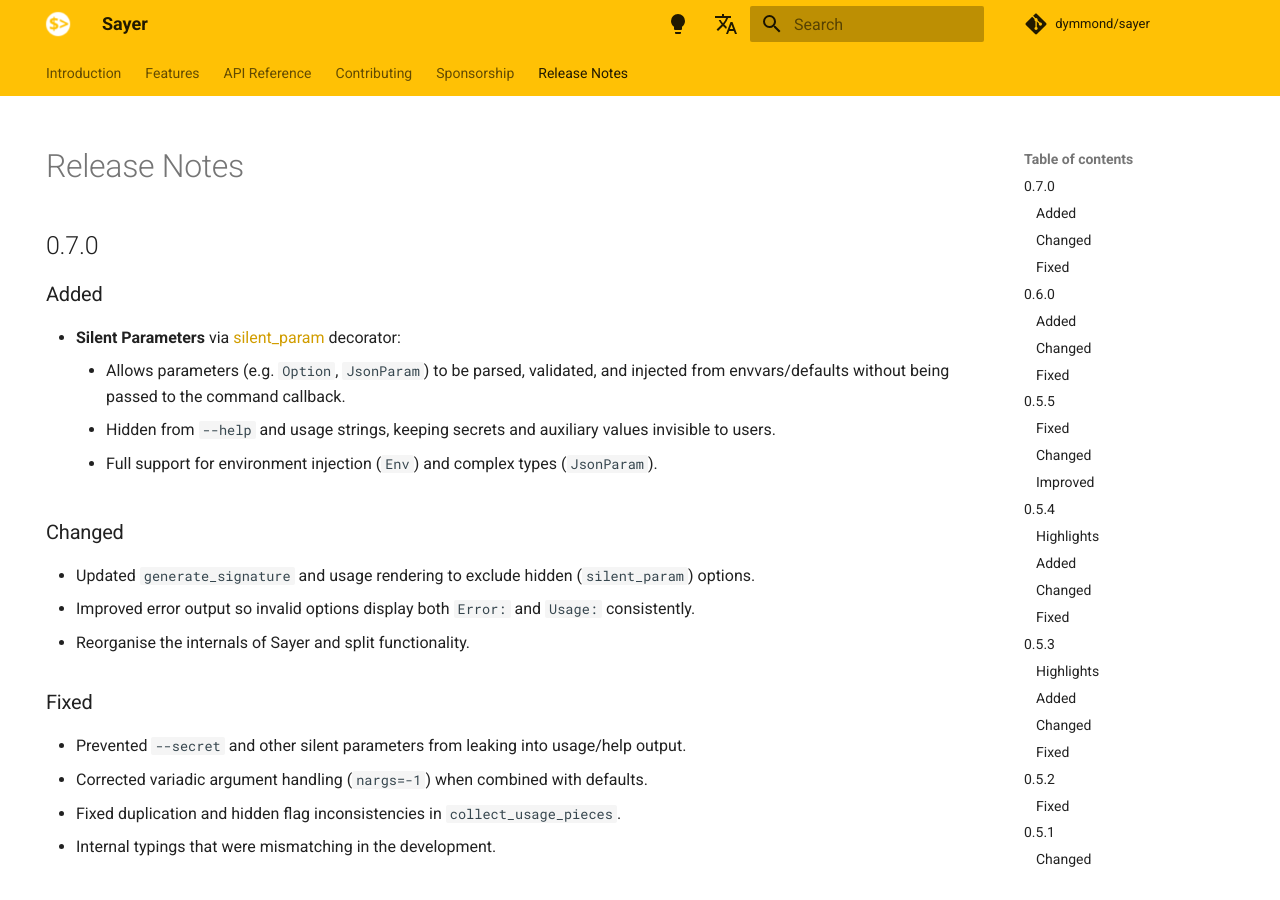
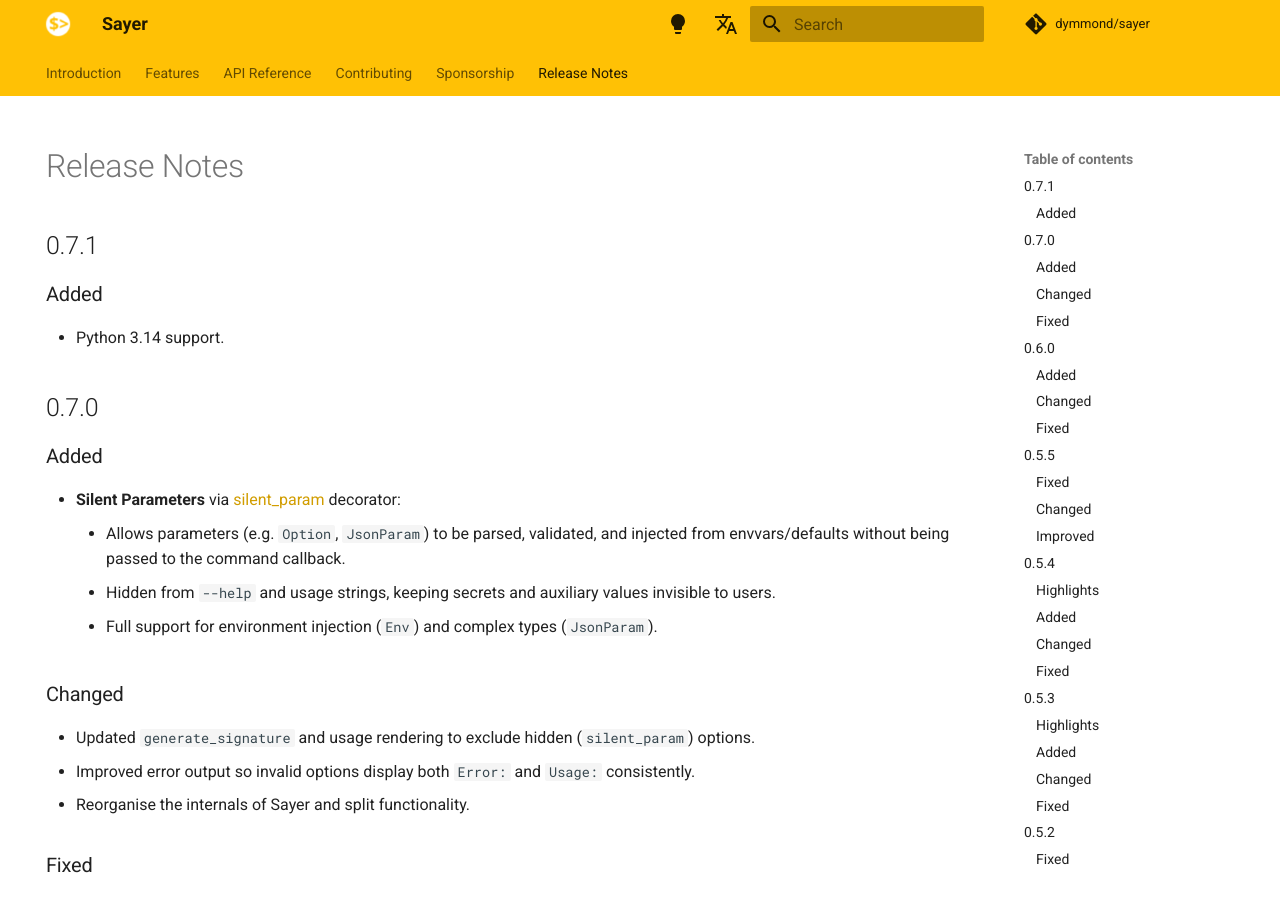
Before and after one commit to dymmond/sayer, an MkDocs documentation site: the page built from docs/release-notes.md, in a window 1280 px wide and 900 px high. Built offline with MkDocs 1.6.1 and Material for MkDocs 9.7.7, drawn with Linux system fonts in a browser that asks for light colours; comment, search, counter and statistics services are not loaded.

Commit message:
Python 3.14 support (#51)

```diff
--- a/docs/release-notes.md
+++ b/docs/release-notes.md
@@ -2,6 +2,12 @@
 hide:
   - navigation
 ---
+
+## 0.7.1
+
+### Added
+
+- Python 3.14 support.
 
 ## 0.7.0
 
--- a/pyproject.toml
+++ b/pyproject.toml
@@ -33,6 +33,7 @@ classifiers = [
     "Programming Language :: Python :: 3.11",
     "Programming Language :: Python :: 3.12",
     "Programming Language :: Python :: 3.13",
+    "Programming Language :: Python :: 3.14",
     "Topic :: Internet :: WWW/HTTP :: HTTP Servers",
     "Topic :: Internet :: WWW/HTTP",
 ]
--- a/sayer/__version__.py
+++ b/sayer/__version__.py
@@ -1,4 +1,4 @@
-__version__ = "0.7.0"
+__version__ = "0.7.1"
 
 
 def get_version() -> str:
```
Also changed, not shown: 1 other file.
